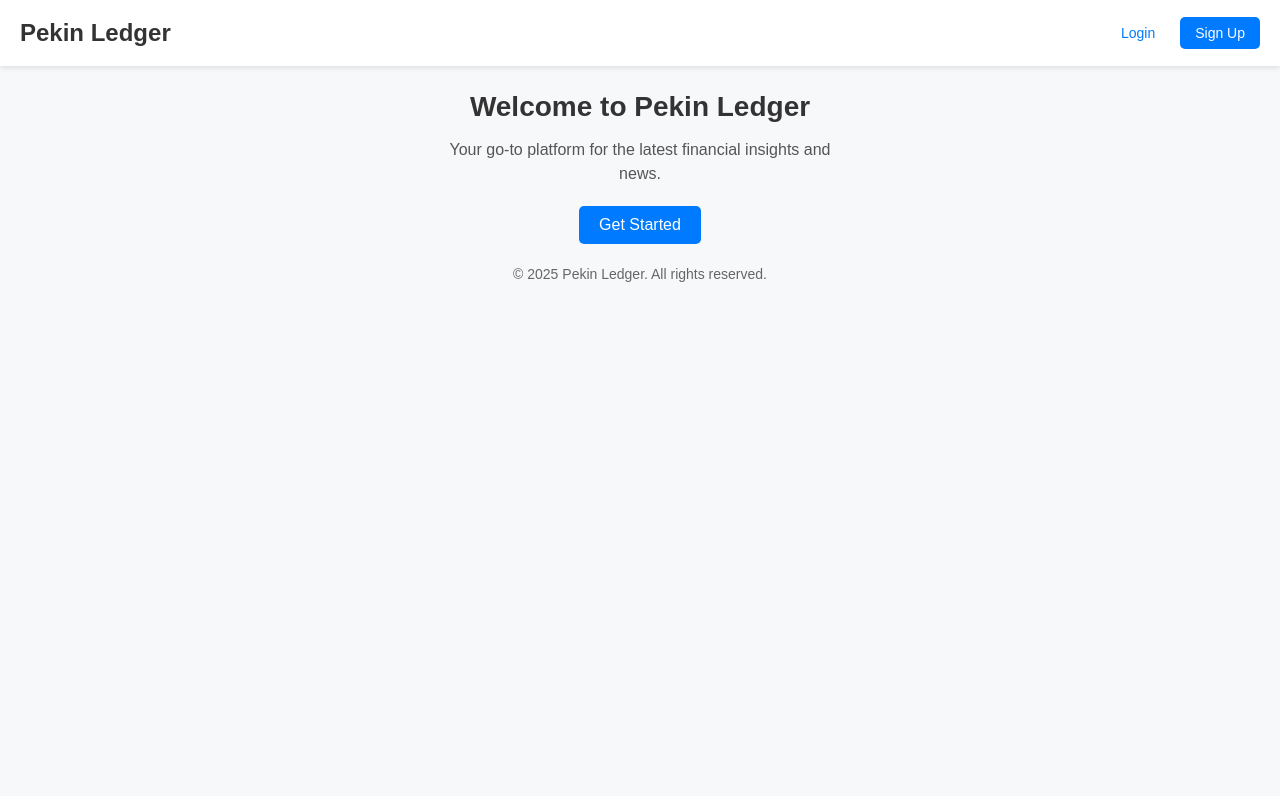
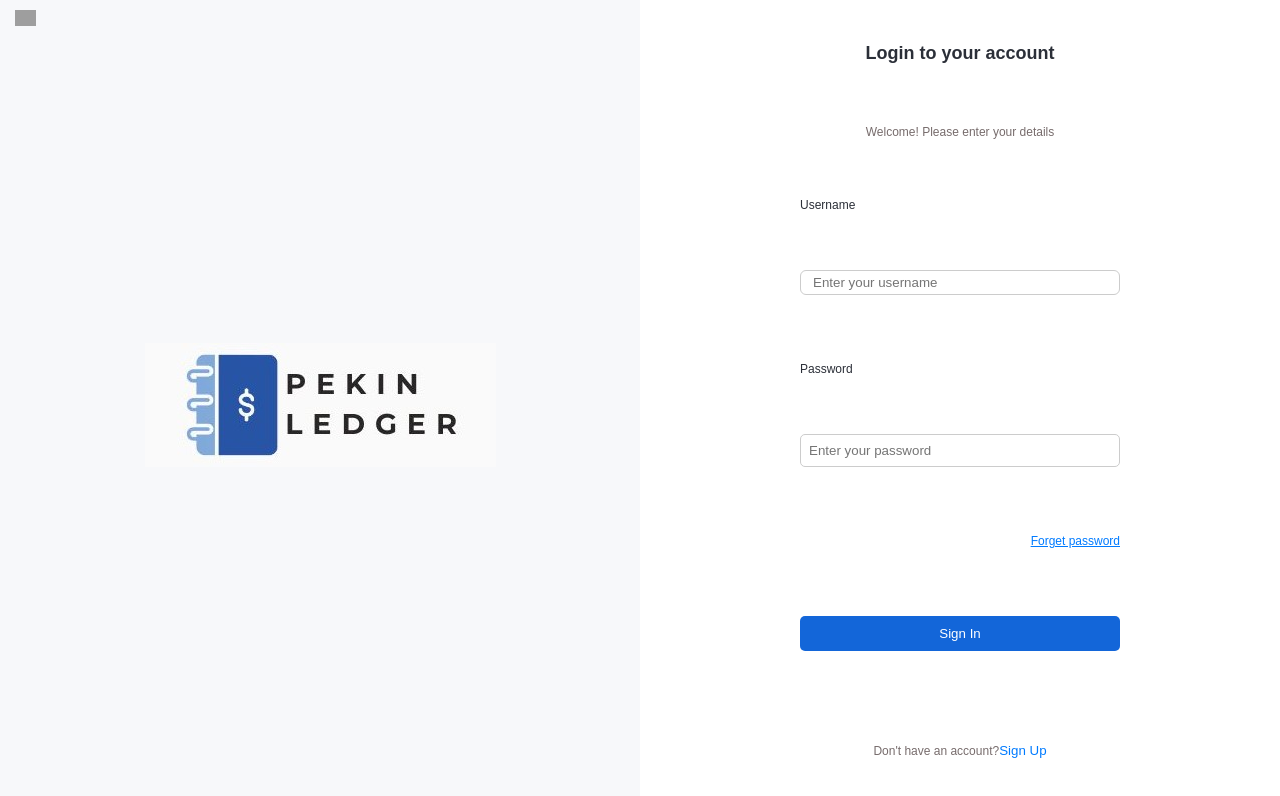
Before and after one commit to Pekin-Software/Pekin-Ledger_Front-End, a React (Vite) app: page /point-of-sale in a window 1280 px wide. Before the commit this address led to /. Shown: the top 796 px of the page. Built offline with nearby package versions, Linux system fonts and the light colour scheme; grey boxes are pictures that could not be loaded.

Commit message:
fix navigation

```diff
--- a/src/App.jsx
+++ b/src/App.jsx
@@ -1,13 +1,70 @@
+// import React, { useEffect, useState } from "react";
+// import { Routes, Route, useNavigate } from "react-router-dom";
+// import AdminDashboard from "./components/Admin Dashboard/admindashboard";
+// import ManagerDashboard from "./components/Manager Dashboard/managerdashboard";
+// import CashierDashboard from "./components/Cashier Dashboard/cashierdashboard";
+// import LandingPage from "./components/landingpage";
+// import "./App.css";
+// import Authentication from "./components/Authentications/authentication";
+// import Cookies from "js-cookie";
+// import AppProviders from "./contexts/AppProviders";
+
+// function App() {
+//   const navigate = useNavigate();
+//   const [userRole, setUserRole] = useState(Cookies.get("role") || null);
+//   const [tenant, setTenant] = useState(Cookies.get("tenant") || null);
+
+//   useEffect(() => {
+//     const role = Cookies.get("role");
+//     const tenant = Cookies.get("tenant");
+//     setUserRole(role);
+//     setTenant(tenant);
+
+//     // If userRole exists, redirect to the appropriate dashboard
+//     if (role === "Cashier") {
+//       navigate("/point-of-sale");
+//     } else if (role === "Manager") {
+//       navigate("/store-inventory");
+//     } else if (role === "Admin") {
+//       navigate("/general-inventory");
+//     } else {
+//       navigate("/")
+//     }
+
+//   }, [navigate]);
+
+
+//   return (
+//    <AppProviders>
+//      <div className="landing-container">
+//       <Routes>
+//         <Route path="/login" element={<Authentication defaultSignIn={true} navigate={useNavigate()} />} />
+//         <Route path="/signup" element={<Authentication defaultSignIn={false} />} />
+
+//         <Route path="/general-inventory" element={userRole === "Admin" ? <AdminDashboard /> : <Authentication defaultSignIn={true} />} />
+//         <Route path="/store-inventory" element={userRole === "Manager" ? <ManagerDashboard /> : <Authentication defaultSignIn={true} />} />
+//         <Route path="/point-of-sale" element={userRole === "Cashier" ? <CashierDashboard /> : <Authentication defaultSignIn={true} />} />
+
+//         {/* Landing Page */}
+//         <Route path="/" element={<LandingPage />}/>
+//       </Routes>
+//     </div>
+//    </AppProviders>
+//   );
+// }
+
+// export default App;
+
 import React, { useEffect, useState } from "react";
 import { Routes, Route, useNavigate } from "react-router-dom";
 import AdminDashboard from "./components/Admin Dashboard/admindashboard";
 import ManagerDashboard from "./components/Manager Dashboard/managerdashboard";
 import CashierDashboard from "./components/Cashier Dashboard/cashierdashboard";
 import LandingPage from "./components/landingpage";
-import "./App.css";
 import Authentication from "./components/Authentications/authentication";
 import Cookies from "js-cookie";
 import AppProviders from "./contexts/AppProviders";
+import "./App.css";
 
 function App() {
   const navigate = useNavigate();
@@ -20,33 +77,52 @@ function App() {
     setUserRole(role);
     setTenant(tenant);
 
-    // If userRole exists, redirect to the appropriate dashboard
-    if (role === "Cashier") {
+    // Navigate based on role only if role exists
+    if (role) {
+      switch (role) {
+        case "Cashier":
           navigate("/point-of-sale");
-    } else if (role === "Manager") {
+          break;
+        case "Manager":
           navigate("/store-inventory");
-    } else if (role === "Admin") {
+          break;
+        case "Admin":
           navigate("/general-inventory");
-    } else {
-      navigate("/")
+          break;
+        default:
+          navigate("/");
       }
-
+    }
   }, [navigate]);
-
 
   return (
     <AppProviders>
       <div className="landing-container">
         <Routes>
-        <Route path="/login" element={<Authentication defaultSignIn={true} navigate={useNavigate()} />} />
+          <Route path="/login" element={<Authentication defaultSignIn={true} />} />
           <Route path="/signup" element={<Authentication defaultSignIn={false} />} />
 
-        <Route path="/general-inventory" element={userRole === "Admin" ? <AdminDashboard /> : <Authentication defaultSignIn={true} />} />
-        <Route path="/store-inventory" element={userRole === "Manager" ? <ManagerDashboard /> : <Authentication defaultSignIn={true} />} />
-        <Route path="/point-of-sale" element={userRole === "Cashier" ? <CashierDashboard /> : <Authentication defaultSignIn={true} />} />
+          <Route
+            path="/general-inventory"
+            element={
+              userRole === "Admin" ? <AdminDashboard /> : <Authentication defaultSignIn={true} />
+            }
+          />
+          <Route
+            path="/store-inventory"
+            element={
+              userRole === "Manager" ? <ManagerDashboard /> : <Authentication defaultSignIn={true} />
+            }
+          />
+          <Route
+            path="/point-of-sale"
+            element={
+              userRole === "Cashier" ? <CashierDashboard /> : <Authentication defaultSignIn={true} />
+            }
+          />
 
           {/* Landing Page */}
-        <Route path="/" element={<LandingPage />}/>
+          <Route path="/" element={<LandingPage />} />
         </Routes>
       </div>
     </AppProviders>
--- a/src/components/Authentications/authentication.jsx
+++ b/src/components/Authentications/authentication.jsx
@@ -75,15 +75,15 @@ function SignInForm({ navigate }) {
       // Cookies.set("tenant", tenant_domain, { path: "/" });
 
       setUserData({ role, user, store_id, exchange_rate, business_name });
-       if (role === "Cashier") {
-        navigate("/point-of-sale");
-      } else if (role === "Manager") {
-        navigate("/store-inventory");
-      } else if (role === "Admin") {
-        navigate("/general-inventory");
-      } else {
-        navigate("/")
-      }
+      //  if (role === "Cashier") {
+      //   navigate("/point-of-sale");
+      // } else if (role === "Manager") {
+      //   navigate("/store-inventory");
+      // } else if (role === "Admin") {
+      //   navigate("/general-inventory");
+      // } else {
+      //   navigate("/")
+      // }
 
     } catch (error) {
       console.error("Login failed", error);
```
Lines whose indentation alone changed are shown as unchanged.
